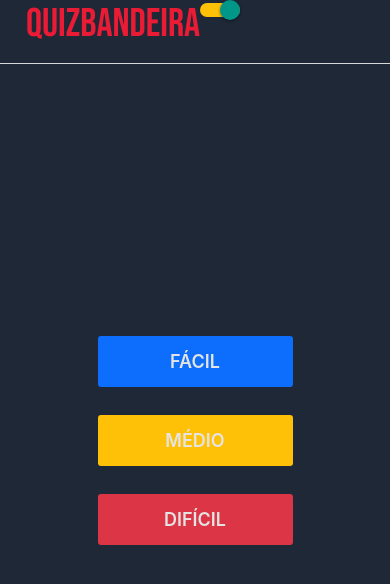
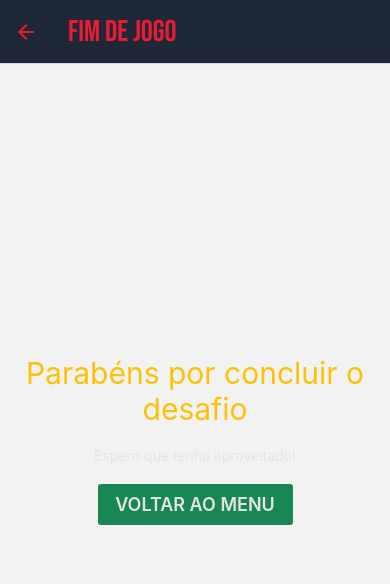
Before and after one commit to joaovsampaio/QuizBandeira, a React Native app: screen /GameOver in a window 390 px wide. Shown: the top 584 px of the page. Built offline with nearby package versions, Linux system fonts and the light colour scheme.

Commit message:
Easymode feito

```diff
--- a/App.tsx
+++ b/App.tsx
@@ -12,6 +12,7 @@ import Home from "./app/components/Home";
 import QuizEasy from "./app/components/Quiz/QuizEasy";
 import QuizNormal from "./app/components/Quiz/QuizNormal";
 import QuizHard from "./app/components/Quiz/QuizHard";
+import GameOver from "./app/components/GameOver";
 
 const Stack = createNativeStackNavigator();
 
@@ -37,10 +38,14 @@ export default function App() {
           screenOptions={{
             headerStyle: {
               backgroundColor: `${
-                dark ? dark.colors.bgColor : light.colors.bgColor
+                selectedTheme === dark
+                  ? dark.colors.bgColor
+                  : light.colors.bgColor
               }`,
             },
-            headerTintColor: `${dark ? dark.colors.title : light.colors.title}`,
+            headerTintColor: `${
+              selectedTheme === dark ? dark.colors.title : light.colors.title
+            }`,
             headerTitleStyle: {
               fontFamily: "BebasNeue",
               fontSize: 30,
@@ -77,6 +82,14 @@ export default function App() {
               title: "Quiz (Difícil)",
             }}
           />
+          <Stack.Screen
+            name="GameOver"
+            component={GameOver}
+            options={{
+              title: "Fim de Jogo",
+              headerBackVisible: false,
+            }}
+          />
         </Stack.Navigator>
       </NavigationContainer>
     </ThemeProvider>
--- /dev/null
+++ b/app/components/GameOver.tsx
@@ -0,0 +1,56 @@
+import { BackHandler } from "react-native";
+import React, { useContext, useEffect } from "react";
+import styled, { ThemeContext } from "styled-components/native";
+import BtnCustom from "../utils/buttons/BtnCustom";
+
+const Container = styled.View`
+  flex: 1;
+  justify-content: center;
+  align-items: center;
+`;
+
+const Congratulations = styled.Text`
+  font-size: 30px;
+  text-align: center;
+  color: ${({ theme }) => theme.colors.details};
+  margin-bottom: 20px;
+`;
+
+const SubCongratulations = styled.Text`
+  text-align: center;
+  margin-bottom: 20px;
+  color: ${({ theme }) => theme.colors.white};
+`;
+
+const GameOver = ({ navigation }: any) => {
+  const { name, colors } = useContext(ThemeContext);
+
+  useEffect(() => {
+    function handleBackButton() {
+      navigation.navigate("Home");
+      return true;
+    }
+
+    const backHandler = BackHandler.addEventListener(
+      "hardwareBackPress",
+      handleBackButton
+    );
+
+    return () => backHandler.remove();
+  }, [navigation]);
+  return (
+    <Container>
+      <Congratulations>Parabéns por concluir o desafio</Congratulations>
+      <SubCongratulations>Espero que tenha aproveitado!</SubCongratulations>
+      <BtnCustom
+        text="Voltar ao menu"
+        onPress={() => navigation.navigate("Home")}
+        bgColor={`${name === "dark" ? colors.misc : colors.misc}`}
+        txAlign="center"
+        size={10}
+      />
+    </Container>
+  );
+};
+
+export default GameOver;
--- a/app/components/Home.tsx
+++ b/app/components/Home.tsx
@@ -4,33 +4,66 @@ import BtnCustom from "../utils/buttons/BtnCustom";
 
 const Container = styled.View`
   flex: 1;
+  background-color: ${({ theme }) => theme.colors.bgColor};
+`;
+
+const WelcomeContainer = styled.ImageBackground`
+  flex: 0.5;
+  justify-content: center;
+`;
+
+const WelcomeText = styled.Text`
+  font-size: 40px;
+  text-align: center;
+  color: ${({ theme }) => theme.colors.primary};
+`;
+
+const DifficultyContainer = styled.View`
+  flex: 1;
   align-items: center;
   justify-content: center;
-  background-color: ${({ theme }) => theme.colors.bgColor};
+`;
+
+const DifficultyText = styled.Text`
+  font-size: 20px;
+  margin-bottom: 20px;
+  color: ${({ theme }) => theme.colors.white};
 `;
 
 const Home = ({ navigation }: any) => {
   const { name, colors } = useContext(ThemeContext);
   return (
     <Container>
+      <WelcomeContainer
+        source={require("../assets/mapa_mundi.png")}
+        resizeMode="cover"
+      >
+        <WelcomeText>Bem Vindo(a)!</WelcomeText>
+      </WelcomeContainer>
+      <DifficultyContainer>
+        <DifficultyText>Escolha a dificuldade:</DifficultyText>
         <BtnCustom
           onPress={() => navigation.navigate("QuizEasy")}
           text="Fácil"
           bgColor={`${name === "dark" ? colors.secondary : colors.secondary}`}
+          txAlign="center"
           size={15}
         />
         <BtnCustom
           onPress={() => navigation.navigate("QuizNormal")}
           text="Médio"
           bgColor={`${name === "dark" ? colors.details : colors.details}`}
+          txAlign="center"
           size={15}
         />
         <BtnCustom
           onPress={() => navigation.navigate("QuizHard")}
           text="Difícil"
           bgColor={`${name === "dark" ? colors.primary : colors.primary}`}
+          txAlign="center"
           size={15}
         />
+      </DifficultyContainer>
     </Container>
   );
 };
--- a/app/components/Quiz/QuizEasy.tsx
+++ b/app/components/Quiz/QuizEasy.tsx
@@ -1,6 +1,5 @@
 import { useEffect, useState, useContext } from "react";
 import styled, { ThemeContext } from "styled-components/native";
-import { dark, light } from "../../themes/Theme.styled";
 
 import { QuestionsEasy } from "../../data/Questions";
 
@@ -11,7 +10,7 @@ const Container = styled.View`
   flex: 1;
 `;
 
-const QuizEasy = () => {
+const QuizEasy = ({ navigation }: any) => {
   const { name, colors } = useContext(ThemeContext);
   const btnOptionsColor = name === "dark" ? colors.secondary : colors.secondary;
 
@@ -21,25 +20,27 @@ const QuizEasy = () => {
     name === "dark" ? colors.black : colors.black
   );
 
-  const isRight = () => {
-    if (QuestionsEasy[question].answer === currentAnswer) {
+  const isRightorNot = () => {
+    if (QuestionsEasy[question].answer === currentAnswer && question < 4) {
       setQuestion(question + 1);
+      setCurrentAnswer("");
+    } else if (
+      QuestionsEasy[question].answer === currentAnswer &&
+      question === 4
+    ) {
+      navigation.navigate("GameOver");
+    } else {
+      setQuestion(0);
     }
   };
 
   useEffect(() => {
-    if (currentAnswer != QuestionsEasy[question].answer) {
-      setQuestion(0);
-    }
-  }, [currentAnswer]);
-
-  useEffect(() => {
-    if (QuestionsEasy[question].answer === currentAnswer) {
+    if (currentAnswer) {
       setBtnNext(name === "dark" ? colors.misc : colors.misc);
     } else {
       setBtnNext(name === "dark" ? colors.black : colors.black);
     }
-  }, [isRight]);
+  }, [currentAnswer]);
 
   return (
     <Container>
@@ -50,32 +51,36 @@ const QuizEasy = () => {
         btnContainer={
           <>
             <BtnCustom
-              text={QuestionsEasy[question].optionA}
+              text={`A - ${QuestionsEasy[question].optionA}`}
               onPress={() => setCurrentAnswer("A")}
               bgColor={`${btnOptionsColor}`}
               size={8}
             />
             <BtnCustom
-              text={QuestionsEasy[question].optionB}
+              text={`B - ${QuestionsEasy[question].optionB}`}
               onPress={() => setCurrentAnswer("B")}
               bgColor={`${btnOptionsColor}`}
               size={8}
             />
             <BtnCustom
-              text={QuestionsEasy[question].optionC}
+              text={`C - ${QuestionsEasy[question].optionC}`}
               onPress={() => setCurrentAnswer("C")}
               bgColor={`${btnOptionsColor}`}
               size={8}
             />
             <BtnCustom
-              text={QuestionsEasy[question].optionD}
+              text={`D - ${QuestionsEasy[question].optionD}`}
               onPress={() => setCurrentAnswer("D")}
               bgColor={`${btnOptionsColor}`}
               size={8}
             />
             <BtnCustom
-              text={question === 4 ? "Finalizar" : "Avançar"}
-              onPress={() => isRight()}
+              text={
+                question === 4
+                  ? `Finalizar - ${currentAnswer}`
+                  : `Resposta - ${currentAnswer}`
+              }
+              onPress={() => isRightorNot()}
               bgColor={`${btnNext}`}
               size={12}
             />
--- a/app/components/Quiz/QuizTemplate.tsx
+++ b/app/components/Quiz/QuizTemplate.tsx
@@ -1,4 +1,4 @@
-import { Alert, Image, ImageSourcePropType } from "react-native";
+import { Alert, Image, ImageSourcePropType, Text } from "react-native";
 import { Ionicons } from "@expo/vector-icons";
 import styled from "styled-components/native";
 
@@ -58,7 +58,14 @@ const QuizTeamplate = ({
       <Wrapped>
         <QuizHeader>
           <Title>Determine a Bandeira: {currQuestion}/5</Title>
-          <BtnTip onPress={() => Alert.alert("Dica!", `${btnTip}`)}>
+          <BtnTip
+            onPress={() => Alert.alert("Dica!", `${btnTip}`)}
+            style={({ pressed }) => [
+              {
+                opacity: pressed ? 0.7 : 1,
+              },
+            ]}
+          >
             <Ionicons name="information" size={26} color="white" />
           </BtnTip>
         </QuizHeader>
--- a/app/data/Questions.ts
+++ b/app/data/Questions.ts
@@ -39,7 +39,7 @@ export const QuestionsEasy = [
     imgFlag: require("../assets/img_facil/bnd_facil_5.png"),
     optionA: "Holanda",
     optionB: "Inglaterra",
-    optionC: "Polõnia",
+    optionC: "Polônia",
     optionD: "Noruega",
     answer: "B",
     tip: "Local de nascimento de Shakespeare e dos Beatles",
--- a/app/themes/Theme.styled.tsx
+++ b/app/themes/Theme.styled.tsx
@@ -1,13 +1,13 @@
 const light = {
   name: "light",
   colors: {
-    primary: "#5a189a",
-    secondary: "#7b2cbf",
-    details: "#9d4edd",
-    misc: "#198754",
-    bgColor: "#1e2836",
+    primary: "#b56576",
+    secondary: "#6d597a",
+    details: "#355070",
+    misc: "#e56b6f",
+    bgColor: "#efcfe3",
 
-    title: "#e91b35",
+    title: "#f25c54",
 
     white: "#e4e4e4",
     black: "#000",
--- a/app/utils/buttons/BtnCustom.tsx
+++ b/app/utils/buttons/BtnCustom.tsx
@@ -1,13 +1,11 @@
 import styled from "styled-components/native";
 
 const BtnLevel = styled.Pressable`
-  width: 50%;
   border-radius: 3px;
   margin-bottom: 28px;
 `;
 
 const BtnText = styled.Text`
-  text-align: center;
   font-size: 18px;
   font-weight: 600;
   text-transform: uppercase;
@@ -18,10 +16,12 @@ type Props = {
   text: string;
   bgColor?: string;
   size?: number;
+  width?: number;
+  txAlign?: any;
   onPress?: any;
 };
 
-const BtnCustom = ({ text, bgColor, size, onPress }: Props) => {
+const BtnCustom = ({ text, bgColor, size, width, txAlign, onPress }: Props) => {
   return (
     <BtnLevel
       onPress={onPress}
@@ -30,10 +30,11 @@ const BtnCustom = ({ text, bgColor, size, onPress }: Props) => {
           backgroundColor: bgColor,
           padding: size,
           opacity: pressed ? 0.7 : 1,
+          width: width || "50%",
         },
       ]}
     >
-      <BtnText>{text}</BtnText>
+      <BtnText style={{ textAlign: txAlign }}>{text}</BtnText>
     </BtnLevel>
   );
 };
```
Also changed, not shown: app/assets/mapa_mundi.png (added). Lines whose indentation alone changed are shown as unchanged.
